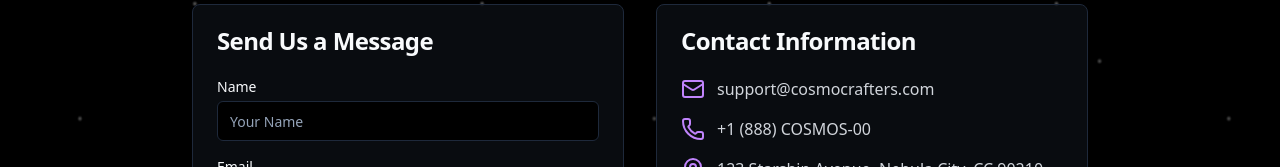
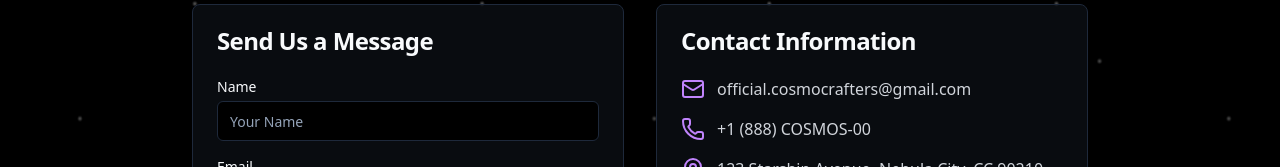
Before and after one commit to TheDaniel3131/convertey, a Next.js app in the folder cosmo-converter/: page /contact in a window 1280 px wide. Shown: the part 224-391 px from the top of the page. Built offline with nearby package versions, Linux system fonts and the light colour scheme.

Commit message:
Update dummy to real emails.

```diff
--- a/cosmo-converter/components/contact/ContactUs.tsx
+++ b/cosmo-converter/components/contact/ContactUs.tsx
@@ -63,7 +63,10 @@ export default function ContactUs() {
             </CardHeader>
             <CardContent>
               <div className="space-y-4">
-                <ContactInfo icon={<Mail />} text="support@cosmocrafters.com" />
+                <ContactInfo
+                  icon={<Mail />}
+                  text="official.cosmocrafters@gmail.com"
+                />
                 <ContactInfo icon={<Phone />} text="+1 (888) COSMOS-00" />
                 <ContactInfo
                   icon={<MapPin />}
--- a/cosmo-converter/components/terms-of-service/ToS.tsx
+++ b/cosmo-converter/components/terms-of-service/ToS.tsx
@@ -194,10 +194,10 @@ export default function ToS() {
             <p className="text-gray-600 dark:text-gray-300">
               Email:{" "}
               <a
-                href="mailto:legal@cosmocrafters.com"
+                href="mailto:official.cosmocrafters@gmail.com"
                 className="text-purple-500 hover:text-purple-600"
               >
-                legal@cosmocrafters.com
+                official.cosmocrafters@gmail.com
               </a>
               <br />
               Address: 123 Starship Avenue, Nebula City, CC 90210
```
